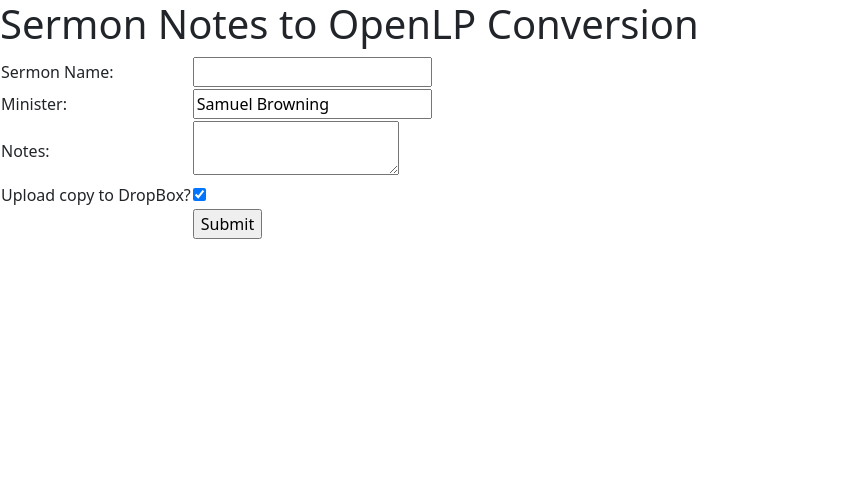
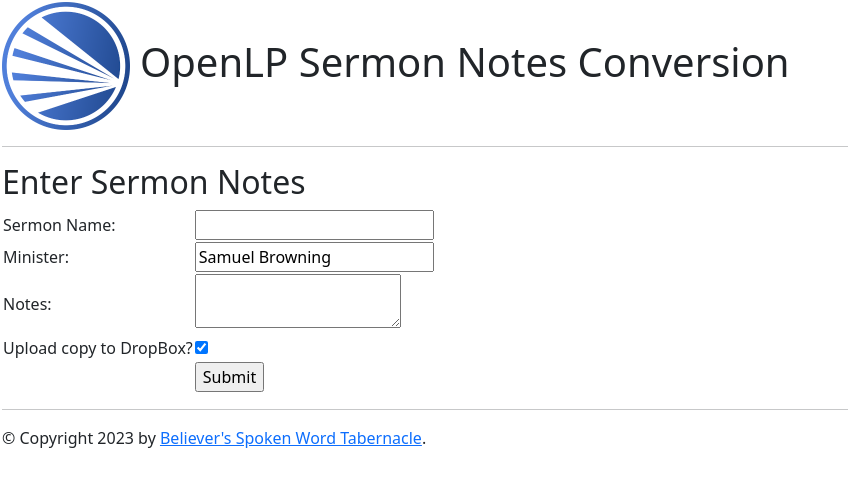
Before and after one commit to bswtsermons/pyopenlp-convert, a Flask app: page /openlp-convert/convert in a window 1280 px wide. Shown: the top 487 px of the page, without its empty margins (0-848 px from the left). Run offline with Flask 3, Linux system fonts and the light colour scheme.

Commit message:
Updating page layout.

```diff
--- a/openlp_convert/static/style.css
+++ b/openlp_convert/static/style.css
@@ -1,3 +1,8 @@
+body {
+    margin: 2px;
+    /* padding: 0; */
+}
+
 #dropbox-status .dropbox-success {
     color: green;
 }
@@ -5,3 +10,8 @@
 #dropbox-status .dropbox-failure {
     color: red;
 }
+
+#header-logo {
+    max-width: 10%;
+    height: auto;
+}
--- a/openlp_convert/templates/convert.html
+++ b/openlp_convert/templates/convert.html
@@ -1,12 +1,13 @@
-<!DOCTYPE html>
-<html lang="en">
-<head>
-    <meta charset="UTF-8">
-    <title>Sermon Notes to OpenLP Conversion</title>
-    <link href="https://cdn.jsdelivr.net/npm/bootstrap@5.0.2/dist/css/bootstrap.min.css" rel="stylesheet" integrity="sha384-EVSTQN3/azprG1Anm3QDgpJLIm9Nao0Yz1ztcQTwFspd3yD65VohhpuuCOmLASjC" crossorigin="anonymous">
-</head>
-<body>
-   <h1>Sermon Notes to OpenLP Conversion</h1>
+{% extends "layout.html" %}
+{% block title %}Enter Sermon Notes{% endblock %}
+{% block pagetitle %}Enter Sermon Notes{% endblock %}
+{% block head %}
+  {{ super() }}
+  <style type="text/css">
+    .important { color: #336699; }
+  </style>
+{% endblock %}
+{% block content %}
     <table>
         <form method="post">
             <tbody>
@@ -35,5 +36,4 @@
             </tbody>
         </form>
    </table>
-</body>
-</html>
+{% endblock %}
--- /dev/null
+++ b/openlp_convert/templates/layout.html
@@ -0,0 +1,28 @@
+<!DOCTYPE html>
+<html lang="en">
+<head>
+    {% block head %}
+        <meta charset="UTF-8">
+        <title>{% block title %}{% endblock %} - Sermon Notes to OpenLP Conversion</title>
+        <link href="https://cdn.jsdelivr.net/npm/bootstrap@5.0.2/dist/css/bootstrap.min.css" rel="stylesheet" integrity="sha384-EVSTQN3/azprG1Anm3QDgpJLIm9Nao0Yz1ztcQTwFspd3yD65VohhpuuCOmLASjC" crossorigin="anonymous">
+        <link rel="stylesheet" href="{{ url_for('static', filename='style.css') }}">
+    {% endblock %}
+</head>
+<body>
+    {% block header %}
+        <h1>
+            <img id="header-logo" src="{{ url_for('static', filename='openlp-logo.png') }}" />
+            OpenLP Sermon Notes Conversion
+        </h1>
+        <hr />
+        <h2>{% block pagetitle %}{% endblock %}</h2>
+    {% endblock %}
+    <div id="content">{% block content %}{% endblock %}</div>
+    <div id="footer">
+        {% block footer %}
+            <hr />
+            &copy; Copyright 2023 by <a href="http://www.bswt.org/">Believer's Spoken Word Tabernacle</a>.
+        {% endblock %}
+    </div>
+</body>
+</html>
```
Also changed, not shown: openlp_convert/templates/convert-status.html (+11 -13 lines), openlp_convert/static/openlp-logo.png (added). Lines whose indentation alone changed are shown as unchanged.
